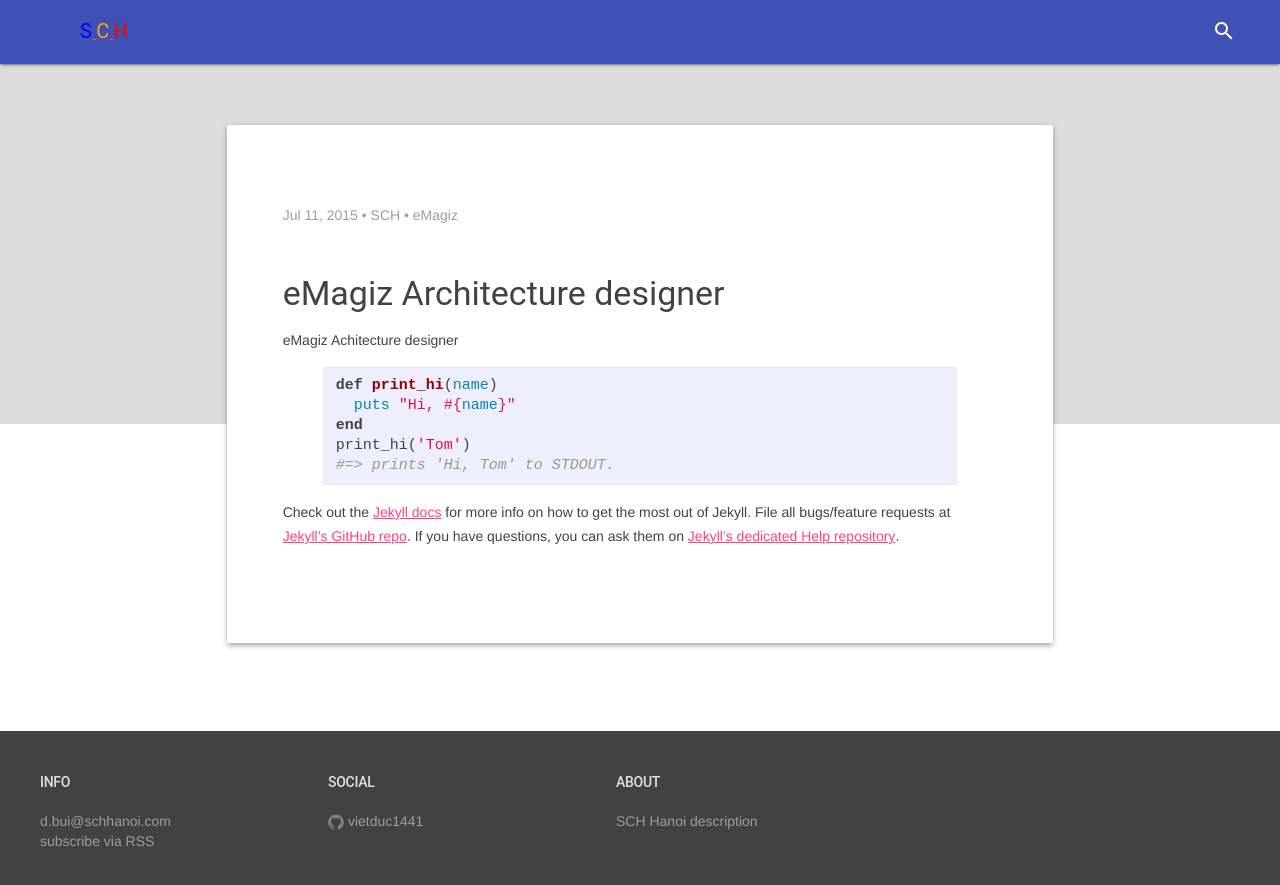
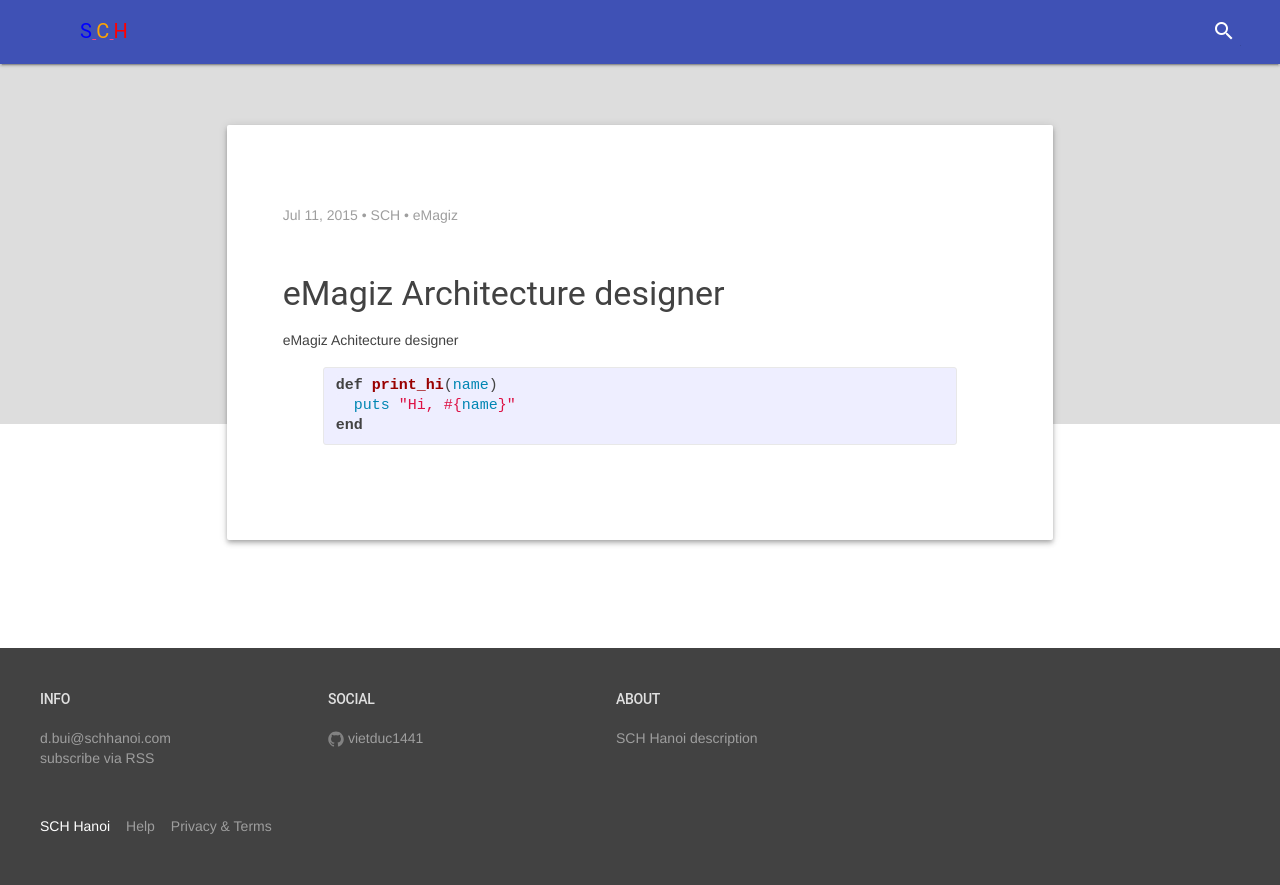
Before and after one commit to vietduc1441/vietduc1441.github.io, a Jekyll site: the page built from _posts/2015-07-11-emagiz-architecture-designer.markdown, in a window 1280 px wide. Shown: the top 885 px of the page. Built offline with Jekyll 4.4.1, drawn with Linux system fonts in a browser that asks for light colours; nearby versions of some CDN libraries.

Commit message:
Update 2015-07-11-emagiz-architecture-designer.markdown

```diff
--- a/_posts/2015-07-11-emagiz-architecture-designer.markdown
+++ b/_posts/2015-07-11-emagiz-architecture-designer.markdown
@@ -12,12 +12,4 @@
 def print_hi(name)
   puts "Hi, #{name}"
 end
-print_hi('Tom')
-#=> prints 'Hi, Tom' to STDOUT.
 {% endhighlight %}
-
-Check out the [Jekyll docs][jekyll] for more info on how to get the most out of Jekyll. File all bugs/feature requests at [Jekyll’s GitHub repo][jekyll-gh]. If you have questions, you can ask them on [Jekyll’s dedicated Help repository][jekyll-help].
-
-[jekyll]:      http://jekyllrb.com
-[jekyll-gh]:   https://github.com/jekyll/jekyll
-[jekyll-help]: https://github.com/jekyll/jekyll-help
```
